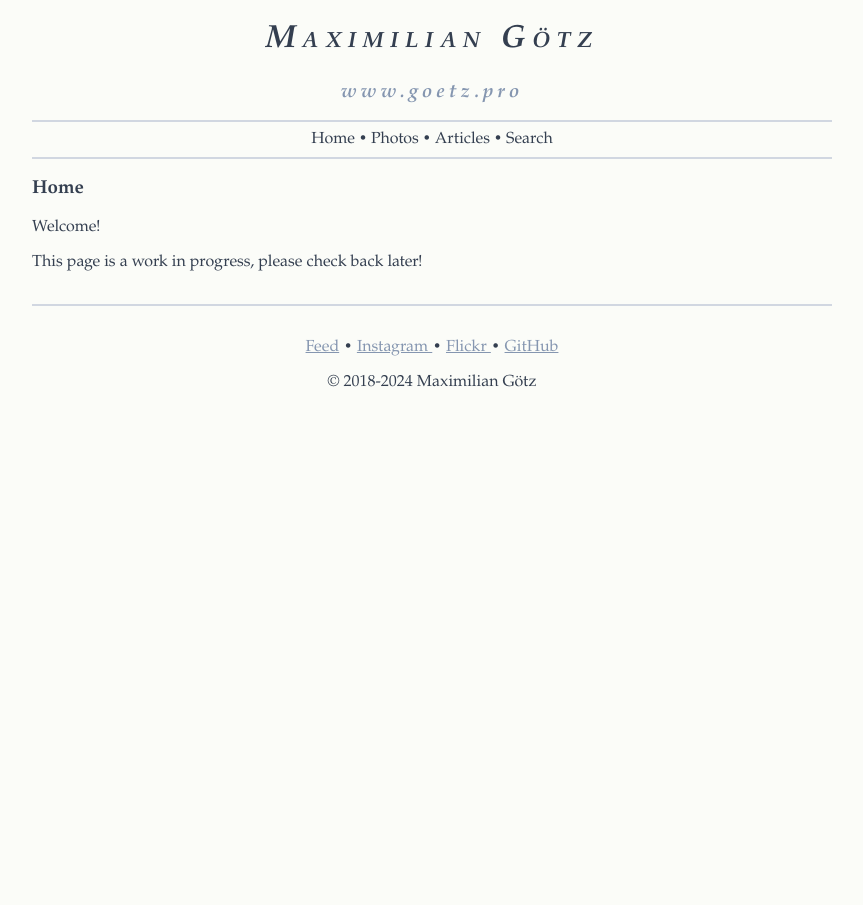
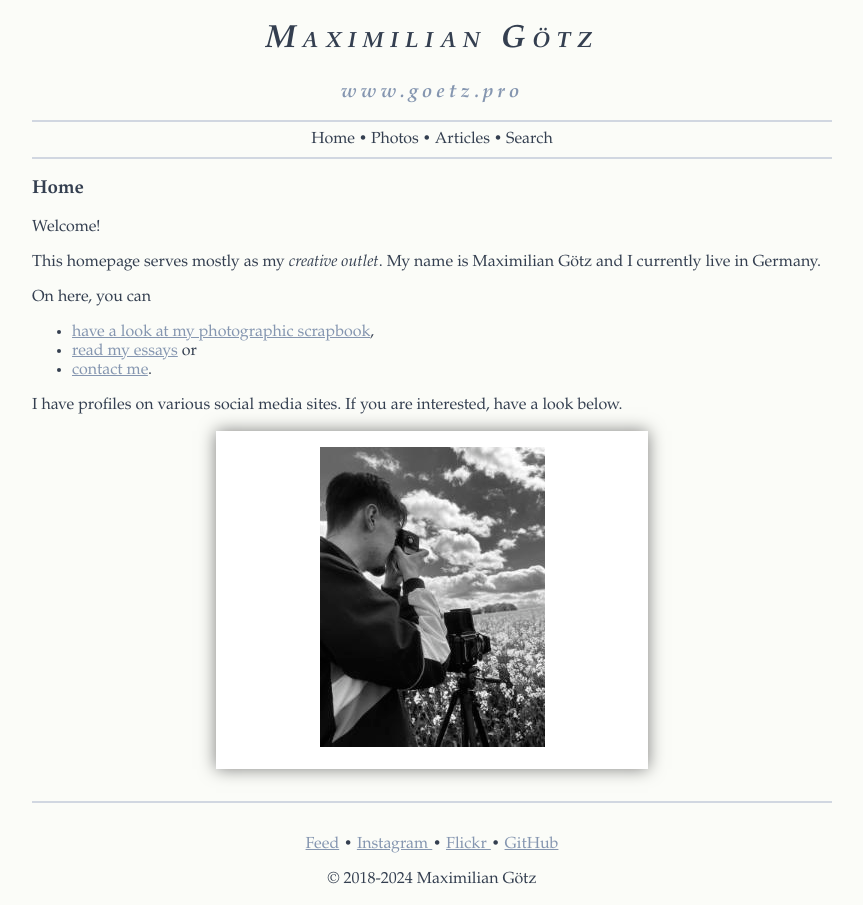
Before and after one commit to ImMaax/immaax.github.io, a Jekyll site: the page built from index.markdown, in a window 1280 px wide. Shown: the whole page, without its empty margins (208-1071 px from the left). Built offline with Jekyll 4.4.1, drawn with Linux system fonts in a browser that asks for light colours.

Commit message:
new homepage

```diff
--- a/_layouts/default.html
+++ b/_layouts/default.html
@@ -17,7 +17,7 @@
     <meta name="twitter:image" content="{{ '/assets/img/twitter-image.jpg' | absolute_url }}">
     <meta property="twitter:domain" content="goetz.pro">
     <meta property="twitter:url" content="{{ page.url | absolute_url }}">
-    <link rel="stylesheet" href="/assets/css/style.css?v=9">
+    <link rel="stylesheet" href="/assets/css/style.css?v=10">
     <link rel="icon" type="image/x-icon" href="/favicon.ico">
     <link rel="alternate" type="application/atom+xml" href="/feed.xml"
           title="Feed">
--- a/assets/css/style.css
+++ b/assets/css/style.css
@@ -88,7 +88,7 @@ header a:visited {
 .photo {
   border: 1em #fff solid;
   box-shadow: 0px 0px 1em 0px rgba(0, 0, 0, 0.5);
-  max-width: 75%;
+  max-width: 50%;
   max-height: 75%;
   margin: auto;
   background-color: #fff;
--- a/index.markdown
+++ b/index.markdown
@@ -8,4 +8,17 @@ description: Welcome to www.goetz.pro
 
 Welcome!
 
-This page is a work in progress, please check back later!
+This homepage serves mostly as my _creative outlet_. My name is Maximilian Götz
+and I currently live in Germany.
+
+On here, you can
+- [have a look at my photographic scrapbook](/photos),
+- [read my essays](/articles) or
+- [contact me](javascript:Helpers.sendMessage('TWF4aW1pbGlhbiBH9nR6IDxjb250YWN0QG1heGJpdHMubmV0Pg==','Contact')).
+
+I have profiles on various social media sites. If you are interested, have a
+look below.
+
+<div class="photo">
+  <img src="/assets/img/support/me-metering-light.jpg" alt="Me, metering light">
+</div>
```
Also changed, not shown: assets/img/support/me-metering-light.jpg (added).
